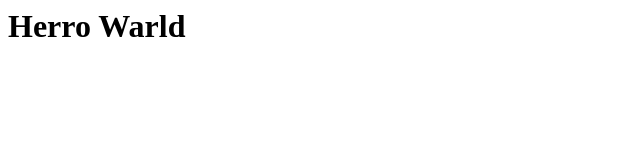
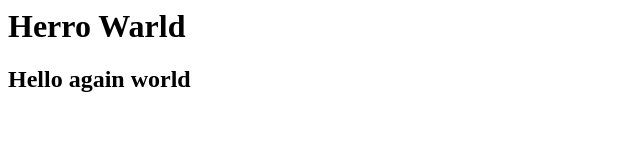
Before and after one commit to tkmoo00/code-practice, a plain HTML site: page index.html in a window 1280 px wide. Shown: the whole page, without its empty margins (0-640 px from the left). Drawn offline with Linux system fonts and the light colour scheme.

Commit message:
forgot message whoops

```diff
--- a/index.html
+++ b/index.html
@@ -1 +1,2 @@
 <h1>Herro Warld</h1>
+<h2>Hello again world</h2>
```
